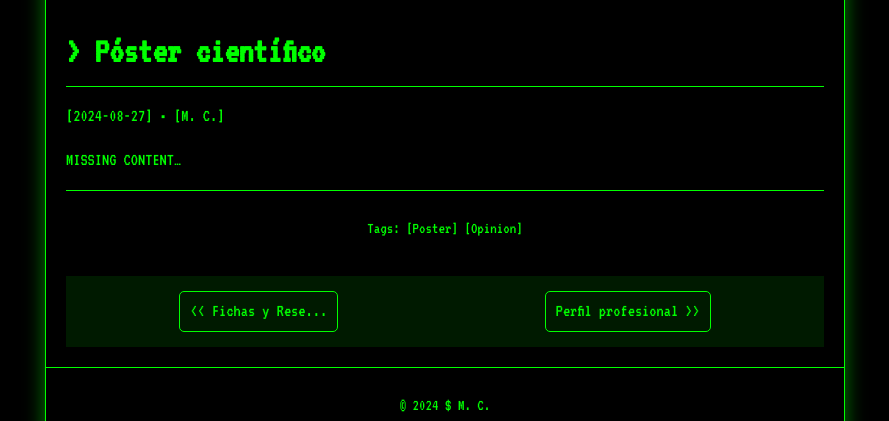
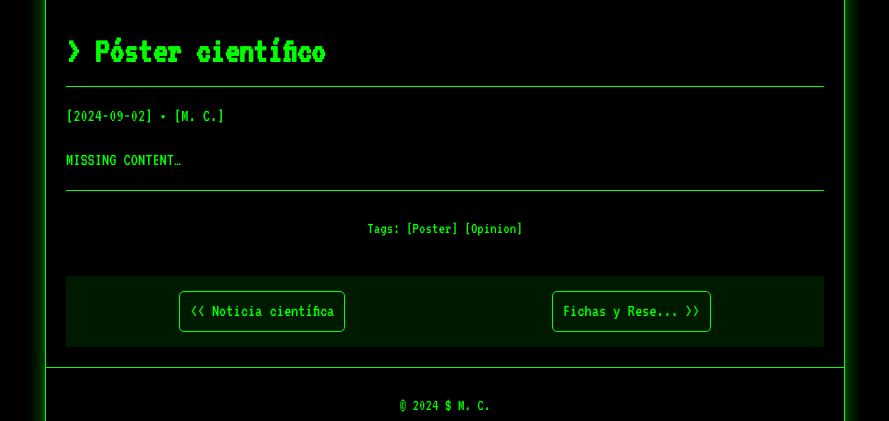
Before and after one commit to MVRer/MVRer.github.io, a Jekyll site: the page built from _posts/2024-09-02-Poster.md, in a window 1280 px wide. Shown: the part 163-584 px from the top of the page, without its empty margins (195-1084 px from the left). Built offline with Jekyll 4.4.1, drawn with Linux system fonts in a browser that asks for light colours.

Commit message:
Why not compile

```diff
--- a/_posts/2024-08-27-Poster.md
+++ b/_posts/2024-09-02-Poster.md
@@ -1,7 +1,7 @@
 ---
 layout: post
 title: "Póster científico"
-date: 2024-08-27 12:00:00 -0500
+date: 2024-09-02 10:00:00 -0500
 author: M. C.
 tags: [Poster, Opinion]
 ---
```
Also changed, not shown: _posts/2024-09-02-Noticia.md (renamed from _posts/2024-08-27-Noticia.md, +1 -1 lines), _posts/2024-09-02-Resena.md (renamed from _posts/2024-08-27-Resena.md, +1 -1 lines).
